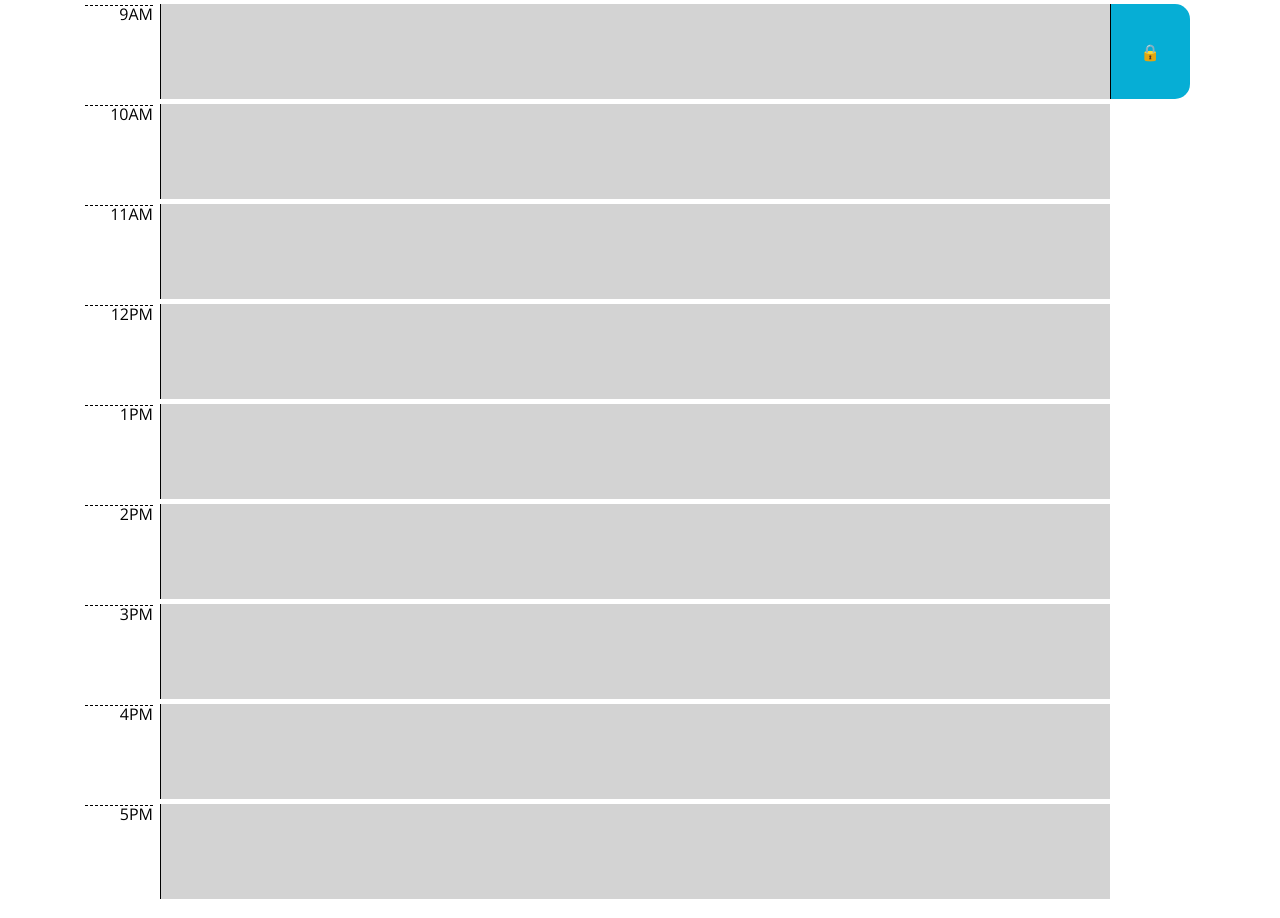
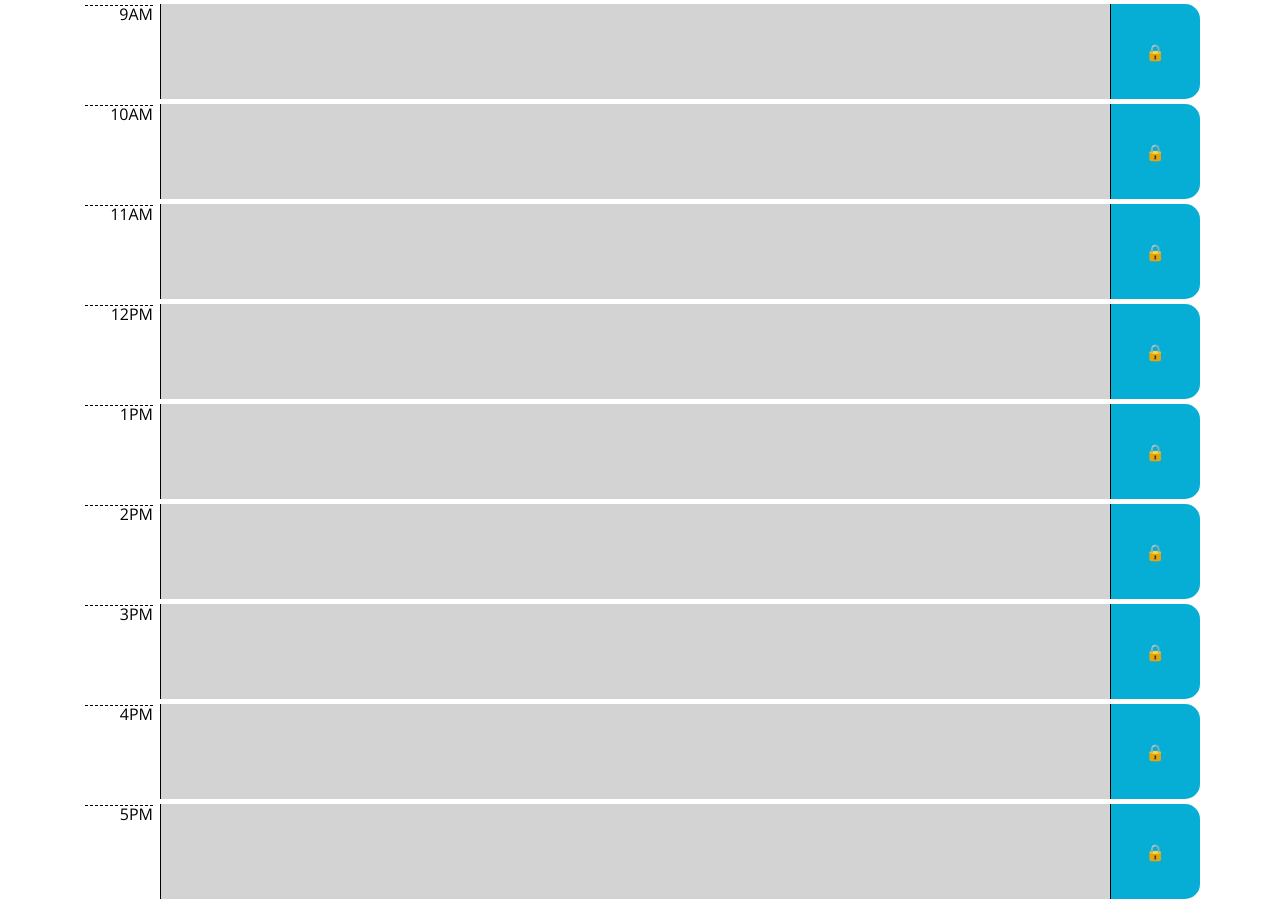
Before and after one commit to bdamota/Work-Day-Scheduler, a plain HTML site: page index.html in a window 1280 px wide. Shown: the part 294-1212 px from the top of the page. Drawn offline with nearby package versions, Linux system fonts and the light colour scheme.

Commit message:
css for button

```diff
--- a/assets/style.css
+++ b/assets/style.css
@@ -74,7 +74,7 @@ body {
   margin-top: 1px;
   margin-bottom: -30px;
   height: 95px;
-  width: 80px;
+  width: 90px;
 }
 
 .saveBtn:active, .saveBtn:focus {
--- a/index.html
+++ b/index.html
@@ -57,6 +57,7 @@
                   <input class="past" type="text">
                 </div>
               </form>
+              <button type="button" class="saveBtn">🔒</button>
           <div class="container">
             <div class="row">
               <div class="col-1">
@@ -67,6 +68,7 @@
                   <input class="past" type="text">
                 </div>
               </form>
+              <button type="button" class="saveBtn">🔒</button>
           <div class="container">
             <div class="row">
               <div class="col-1">
@@ -77,6 +79,7 @@
                   <input class="past" type="text">
                 </div>
               </form>
+              <button type="button" class="saveBtn">🔒</button>
           <div class="container">
               <div class="row">
                 <div class="col-1">
@@ -87,6 +90,7 @@
                   <input class="past" type="text">
                  </div>
                 </form>
+                <button type="button" class="saveBtn">🔒</button>
           <div class="container">
               <div class="row">
                 <div class="col-1">
@@ -97,6 +101,7 @@
                   <input class="past" type="text">
                   </div>
                  </form>
+                 <button type="button" class="saveBtn">🔒</button>
             <div class="container">
               <div class="row">
                 <div class="col-1">
@@ -107,6 +112,7 @@
                   <input class="past" type="text">
                  </div>
                 </form>
+                <button type="button" class="saveBtn">🔒</button>
             <div class="container">
               <div class="row">
                 <div class="col-1">
@@ -117,6 +123,7 @@
                   <input class="past" type="text">
                 </div>
               </form>
+              <button type="button" class="saveBtn">🔒</button>
             <div class="container">
               <div class="row">
                 <div class="col-1">
@@ -127,6 +134,7 @@
                   <input class="past" type="text">
                  </div>
                 </form>
+                <button type="button" class="saveBtn">🔒</button>
               </div>
             </div>
           </div>
```
